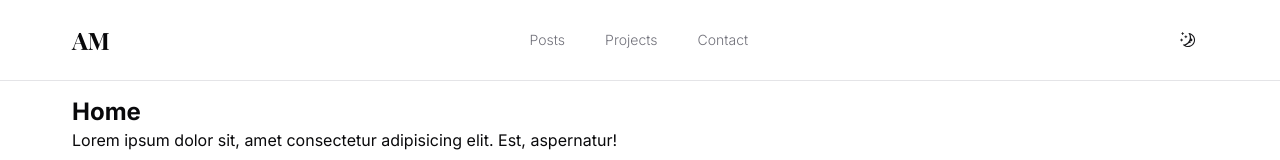
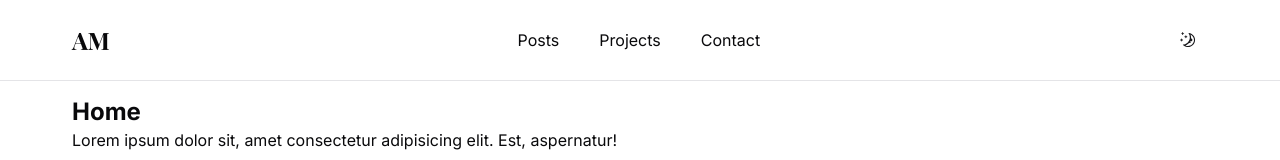
Before and after one commit to aman-maharshi/pf-blog, a Next.js app: page / in a window 1280 px wide. Shown: the top 160 px of the page. Built offline with nearby package versions, Linux system fonts and the light colour scheme; a web font is replaced by a local one.

Commit message:
nav animatino

```diff
--- a/app/globals.css
+++ b/app/globals.css
@@ -63,7 +63,53 @@
   * {
     @apply border-border;
   }
+
   body {
     @apply bg-background text-foreground;
   }
 }
+
+/*
+  NAV HOVER ANIMATION
+-----------------------*/
+
+.navItem {
+  position: relative;
+}
+
+.navItem,
+.navItem:after {
+  transition: all 0.3s;
+}
+
+.navItem:after {
+  content: "";
+  position: absolute;
+  bottom: -10px;
+  left: 0;
+  right: 0;
+  margin: auto;
+  width: 0%;
+  background: #95d5b2;
+  height: 2px;
+}
+
+.navItem:hover::after {
+  width: 100%;
+}
+
+.navLinkActive {
+  position: relative;
+}
+
+.navLinkActive:after {
+  content: "";
+  position: absolute;
+  bottom: -10px;
+  left: 0;
+  right: 0;
+  margin: auto;
+  width: 100%;
+  background: #95d5b2;
+  height: 2px;
+}
--- a/components/header.tsx
+++ b/components/header.tsx
@@ -13,14 +13,14 @@ const Header = () => {
           </Link>
         </div>
 
-        <ul className='flex items-center gap-6 text-sm font-light text-muted-foreground sm:gap-10'>
-          <li className='transition-colors hover:text-foreground'>
+        <ul className='flex items-center gap-6 text-sm md:text-base sm:gap-10'>
+          <li className='navItem'>
             <Link href='/posts'>Posts</Link>
           </li>
-          <li className='transition-colors hover:text-foreground'>
+          <li className='navItem'>
             <Link href='/projects'>Projects</Link>
           </li>
-          <li className='transition-colors hover:text-foreground'>
+          <li className='navItem'>
             <Link href='/contact'>Contact</Link>
           </li>
         </ul>
```
Also changed, not shown: 1 other file (tests, documents, lock files or other folders).
